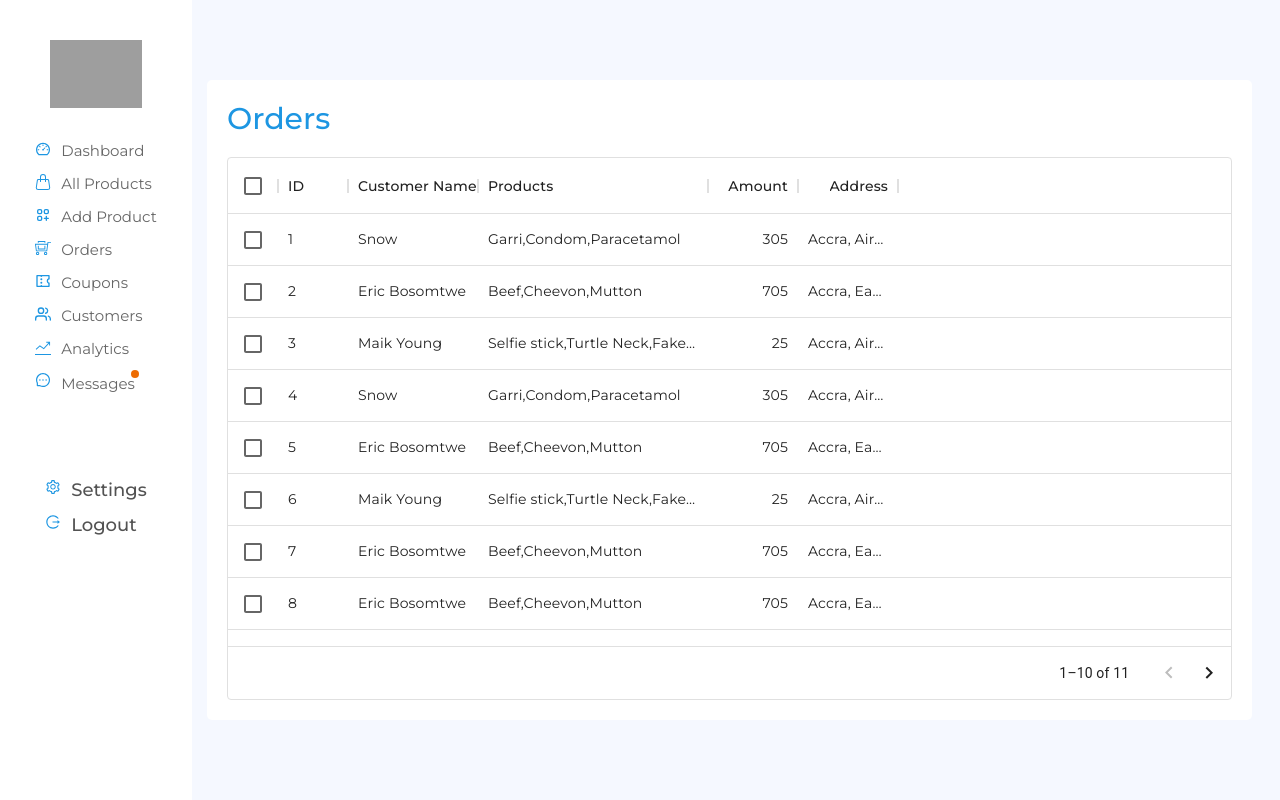
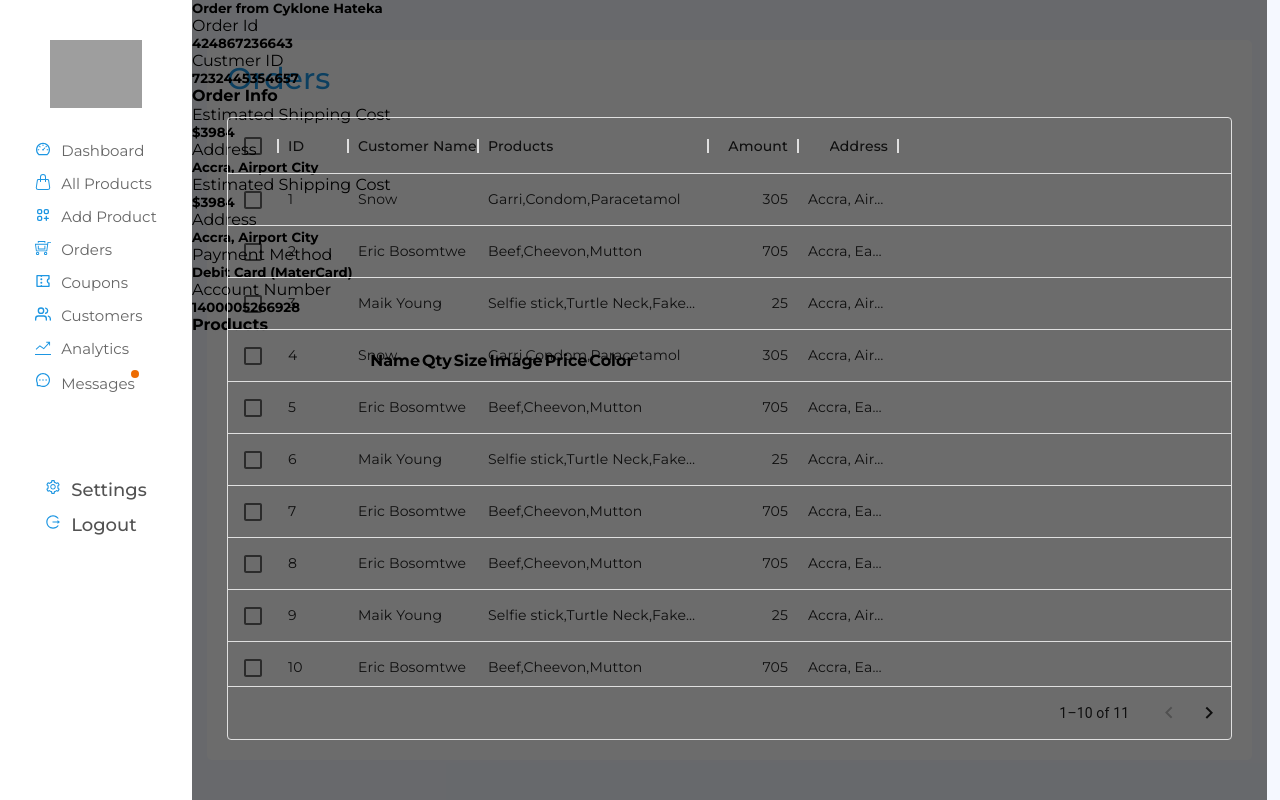
Before and after one commit to cyklonehateka1/React_Admin_Panel, a React (Create React App) app: page /orders in a window 1280 px wide. Built offline with nearby package versions, Linux system fonts and the light colour scheme; grey boxes are pictures that could not be loaded.

Commit message:
Orders page in progress

```diff
--- /dev/null
+++ b/src/components/Order.jsx
@@ -0,0 +1,72 @@
+import React from "react";
+import "../styles/order.css";
+
+const Order = () => {
+  return (
+    <div className="order">
+      <div className="orderCont">
+        <h5>Order from Cyklone Hateka</h5>
+        <div>
+          <div>
+            <span>Order Id</span>
+            <h5>424867236643</h5>
+          </div>
+          <div>
+            <span>Custmer ID</span>
+            <h5>7232445354657</h5>
+          </div>
+        </div>
+        <h4 className="orderInfo">Order Info</h4>
+        <div className="orderInfoCont">
+          <div>
+            <div>
+              <span>Estimated Shipping Cost</span>
+              <h5>$3984</h5>
+            </div>
+            <div>
+              <span>Address</span>
+              <h5>Accra, Airport City</h5>
+            </div>
+          </div>
+          <div>
+            <div>
+              <span>Estimated Shipping Cost</span>
+              <h5>$3984</h5>
+            </div>
+            <div>
+              <span>Address</span>
+              <h5>Accra, Airport City</h5>
+            </div>
+          </div>
+          <div>
+            <div>
+              <span>Payment Method</span>
+              <h5>Debit Card (MaterCard)</h5>
+            </div>
+            <div>
+              <span>Account Number</span>
+              <h5>1400005266928</h5>
+            </div>
+          </div>
+          <div className="productsInfoCont">
+            <h4>Products</h4>
+            <div className="products">
+              <table>
+                <thead>
+                  <th>Name</th>
+                  <th>Qty</th>
+                  <th>Size</th>
+                  <th>Image</th>
+                  <th>Price</th>
+                  <th>Color</th>
+                </thead>
+              </table>
+            </div>
+          </div>
+        </div>
+      </div>
+    </div>
+  );
+};
+
+export default Order;
--- a/src/pages/Orders.jsx
+++ b/src/pages/Orders.jsx
@@ -1,4 +1,5 @@
 import React from "react";
+import Order from "../components/Order";
 import Table from "../components/Table";
 import "../styles/orders.css";
 import { ordersPageColumns, ordersPageRows } from "../utils/data";
@@ -6,6 +7,7 @@ import { ordersPageColumns, ordersPageRows } from "../utils/data";
 const Orders = () => {
   return (
     <div className="orders">
+      <Order />
       <div className="ordersCont">
         <h4>Orders</h4>
         <Table
--- /dev/null
+++ b/src/styles/order.css
@@ -0,0 +1,6 @@
+.order {
+    position: absolute;
+    width: 100%;
+    height: 100vh;
+    background-color: rgba(0, 0, 0, 0.575);
+}
--- a/src/styles/orders.css
+++ b/src/styles/orders.css
@@ -11,7 +11,7 @@
 
 .ordersCont {
     width: 100%;
-    height: 80vh;
+    height: 90vh;
     display: flex;
     flex-direction: column;
     justify-content: center;
```
